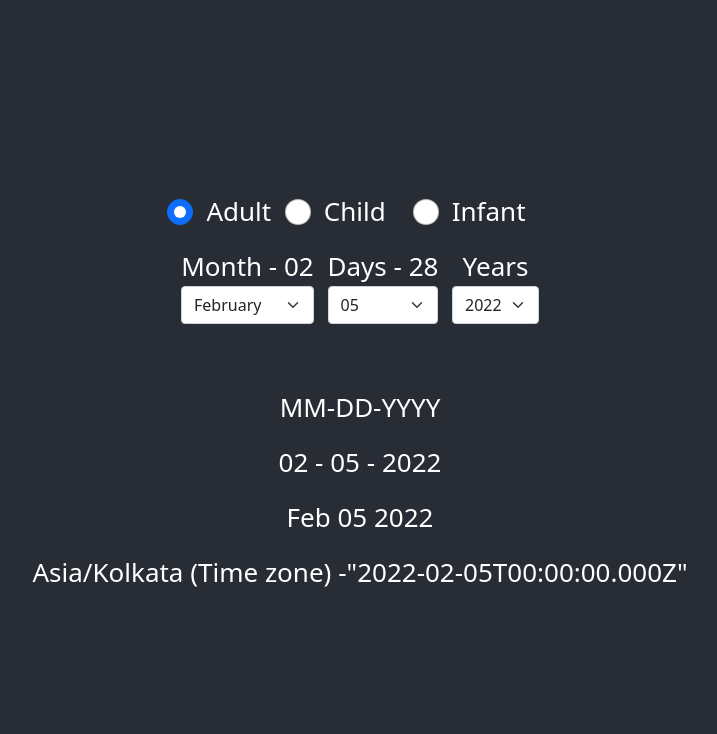
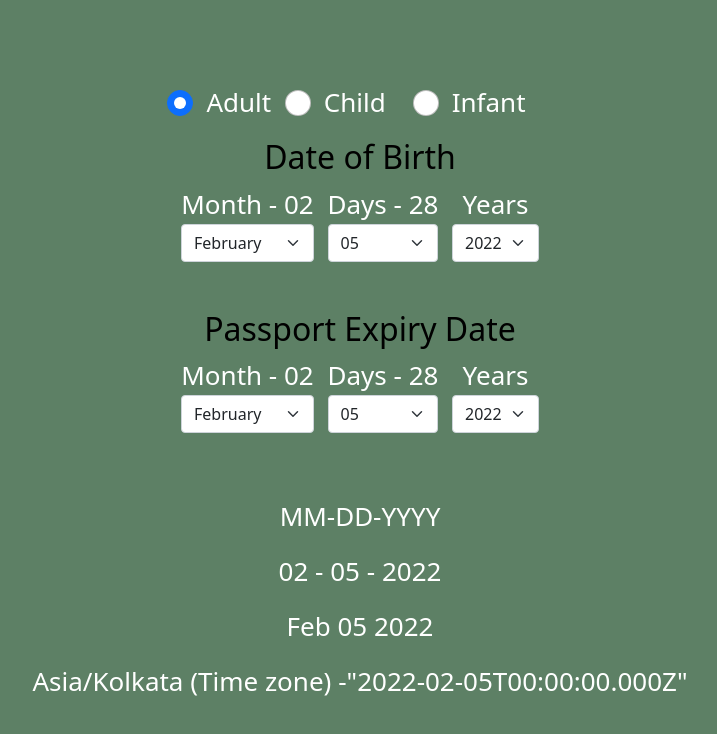
Before and after one commit to sethukumar0001/reactjs_date_picker, a React (Create React App) app: page / in a window 1280 px wide. Shown: the top 734 px of the page, without its empty margins (280-997 px from the left). Built offline with nearby package versions, Linux system fonts and the light colour scheme.

Commit message:
updated code

```diff
--- a/src/App.css
+++ b/src/App.css
@@ -14,7 +14,7 @@
 }
 
 .App-header {
-  background-color: #282c34;
+  background-color: #5d8065;
   min-height: 100vh;
   display: flex;
   flex-direction: column;
@@ -23,7 +23,9 @@
   font-size: calc(10px + 2vmin);
   color: white;
 }
-
+.color{
+  color:black
+}
 .App-link {
   color: #61dafb;
 }
--- a/src/App.js
+++ b/src/App.js
@@ -31,6 +31,7 @@ function App() {
 
 	const [daysOptions, setDaysOptions] = useState([]);
 	const [yearOptions, setYearOptions] = useState([]);
+	const [expiryYearOption, setExpiryYearOption] = useState([]);
 
 	/* -------------------------------------------------------------------------- */
 	/*                               Use effect section                           */
@@ -39,6 +40,10 @@ function App() {
 	useEffect(() => {
 		findDays(moment(moment().format("MM"), "MM").daysInMonth());
 		findYears(parseInt(moment().format("YYYY")) - 80, moment().format("YYYY"));
+		findExpiryYear(
+			moment().format("YYYY"),
+			parseInt(moment().format("YYYY")) + 20
+		);
 	}, []);
 
 	/* -------------------------------------------------------------------------- */
@@ -104,6 +109,17 @@ function App() {
 		setYearOptions(years);
 	};
 
+	const findExpiryYear = (minYear, maxYear) => {
+		let years = [];
+		for (let i = minYear; i < parseInt(maxYear) + 1; i++) {
+			years.push({
+				value: i,
+				label: i,
+			});
+		}
+		setExpiryYearOption(years);
+	};
+
 	return (
 		<div className="App">
 			<header className="App-header">
@@ -151,6 +167,7 @@ function App() {
 					</div>
 					&nbsp;&nbsp;&nbsp;&nbsp;
 				</div>
+				<h2 className="color">Date of Birth</h2>
 				<div className="d-flex justify-content-between">
 					<div>
 						<label>Month - {currentMonth}</label>
@@ -206,6 +223,64 @@ function App() {
 						</select>
 					</div>
 				</div>
+
+				<h2 className="color mt-5">Passport Expiry Date</h2>
+				<div className="d-flex justify-content-between">
+					<div>
+						<label>Month - {currentMonth}</label>
+						<select
+							onChange={(e) => handleChangeMonth(e)}
+							className="form-select"
+						>
+							{months.map((item) => {
+								return (
+									<option
+										value={item.value}
+										selected={item.value === currentMonth}
+									>
+										{item.label}
+									</option>
+								);
+							})}
+						</select>{" "}
+					</div>
+					&nbsp;&nbsp;
+					<div>
+						<label>Days - {currentMonthDays}</label>
+						<select
+							onChange={(e) => handleChangeDay(e)}
+							className="form-select"
+						>
+							{daysOptions.map((item, index) => {
+								return (
+									<option value={item.value} selected={item.value === today}>
+										{item.label}
+									</option>
+								);
+							})}
+						</select>{" "}
+					</div>
+					&nbsp;&nbsp;
+					<div>
+						<label>Years</label>
+						<select
+							onChange={(e) => handleChangeYear(e)}
+							className="form-select"
+						>
+							{expiryYearOption.map((item, index) => {
+								return (
+									<option
+										value={item.value}
+										selected={item.value === parseInt(currentYear)}
+									>
+										{item.label}
+									</option>
+								);
+							})}{" "}
+						</select>
+					</div>
+				</div>
+
 				<div className="mt-5">
 					<p className="mt-3">MM-DD-YYYY</p>
 
```
